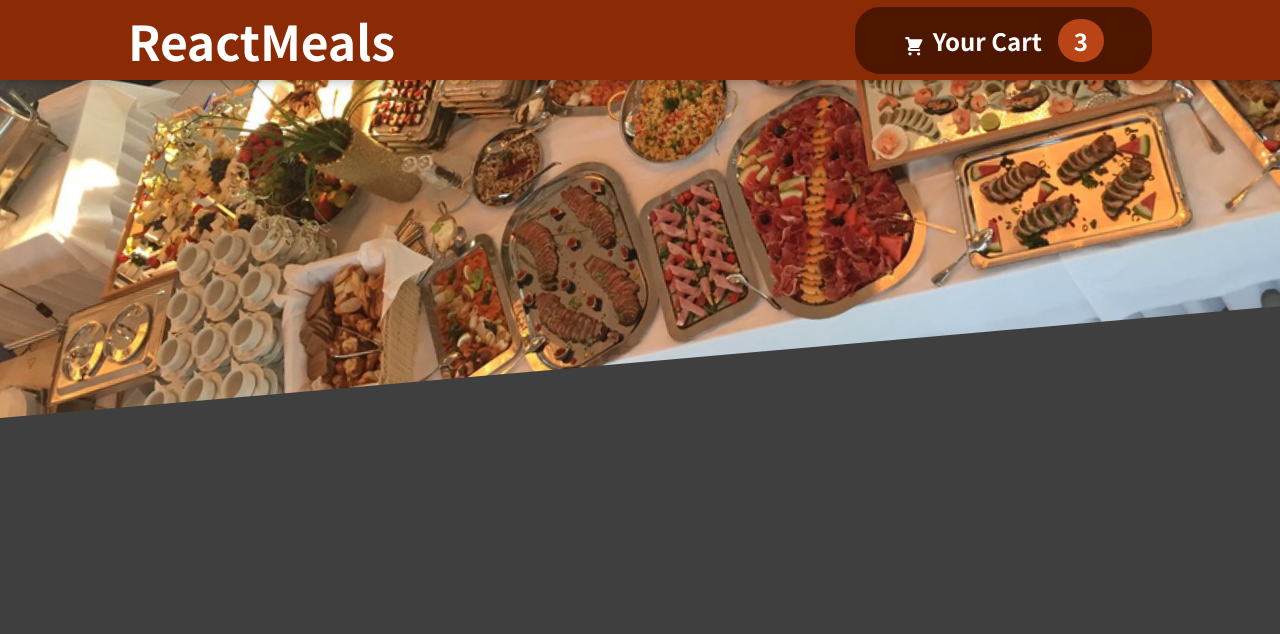
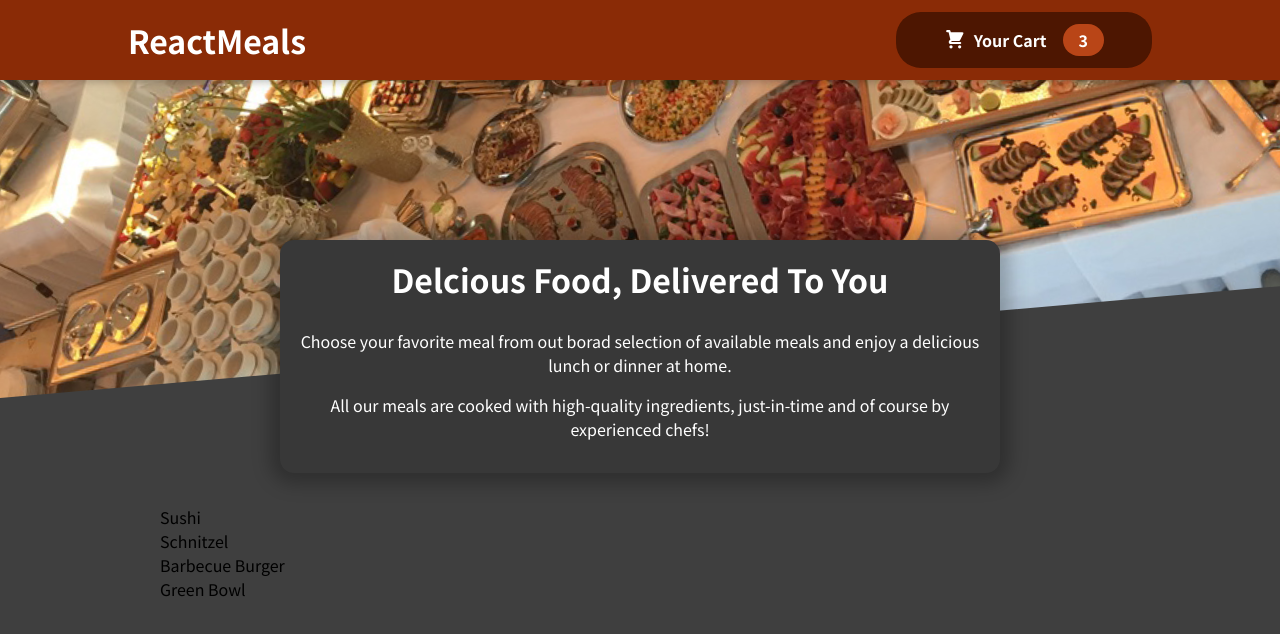
Before and after one commit to ghanayemomar/DummyShoppingCartApp, a React (Create React App) app: page / in a window 1280 px wide. Shown: the top 634 px of the page. Built offline with nearby package versions, Linux system fonts and the light colour scheme.

Commit message:
135-Adding Meals Componen

```diff
--- a/src/App.js
+++ b/src/App.js
@@ -1,9 +1,13 @@
-import React from 'react'
-import Header from './components/Layout/Header'
+import React from "react";
+import Meals from "./components/Meals/Meals";
+import Header from "./components/Layout/Header";
 function App() {
   return (
     <React.Fragment>
-      <h2><Header/></h2>
+      <Header />
+      <main>
+        <Meals />
+      </main>
     </React.Fragment>
   );
 }
--- /dev/null
+++ b/src/components/Meals/AvailableMeals.js
@@ -0,0 +1,38 @@
+import React from "react";
+import classes from "./AvailableMeals.module.css";
+const DUMMY_MEALS = [
+  {
+    id: "m1",
+    name: "Sushi",
+    description: "Finest fish and veggies",
+    price: 22.99,
+  },
+  {
+    id: "m2",
+    name: "Schnitzel",
+    description: "A german specialty!",
+    price: 16.5,
+  },
+  {
+    id: "m3",
+    name: "Barbecue Burger",
+    description: "American, raw, meaty",
+    price: 12.99,
+  },
+  {
+    id: "m4",
+    name: "Green Bowl",
+    description: "Healthy...and green...",
+    price: 18.99,
+  },
+];
+
+const AvailableMeals = () => {
+  const mealsList = DUMMY_MEALS.map((meal) => <li>{meal.name}</li>);
+  return (
+    <section className={classes.meals}>
+      <ul>{mealsList}</ul>
+    </section>
+  );
+};
+export default AvailableMeals;
--- /dev/null
+++ b/src/components/Meals/AvailableMeals.module.css
@@ -0,0 +1,24 @@
+.meals {
+    max-width: 60rem;
+    width: 90%;
+    margin: 2rem auto;
+    animation: meals-appear 1s ease-out forwards;
+  }
+
+  .meals ul {
+    list-style: none;
+    margin: 0;
+    padding: 0;
+  }
+
+  @keyframes meals-appear {
+    from {
+      opacity: 0;
+      transform: translateY(3rem);
+    }
+
+    to {
+      opacity: 1;
+      transform: translateY(0);
+    }
+  }
--- /dev/null
+++ b/src/components/Meals/Meals.js
@@ -0,0 +1,11 @@
+import React from "react";
+import MealsSummry from "./MealsSummary";
+import AvailableMeals from "./AvailableMeals";
+
+const Meals = () => {
+  return <React.Fragment>
+    <MealsSummry/>
+    <AvailableMeals/>
+  </React.Fragment>;
+};
+export default Meals;
--- /dev/null
+++ b/src/components/Meals/MealsSummary.js
@@ -0,0 +1,18 @@
+import React from "react";
+import classes from './MealsSummry.module.css'
+const MealsSummry = () => {
+  return (
+    <section className={classes.summary}>
+      <h2>Delcious Food, Delivered To You</h2>
+      <p>
+        Choose your favorite meal from out borad selection of available meals
+        and enjoy a delicious lunch or dinner at home.
+      </p>
+      <p>
+        All our meals are cooked with high-quality ingredients, just-in-time and
+        of course by experienced chefs!
+      </p>
+    </section>
+  );
+};
+export default MealsSummry;
--- /dev/null
+++ b/src/components/Meals/MealsSummry.module.css
@@ -0,0 +1,18 @@
+.summary {
+    text-align: center;
+    max-width: 45rem;
+    width: 90%;
+    margin: auto;
+    margin-top: -10rem;
+    position: relative;
+    background-color: #383838;
+    color: white;
+    border-radius: 14px;
+    padding: 1rem;
+    box-shadow: 0 1px 18px 10px rgba(0, 0, 0, 0.25);
+  }
+
+  .summary h2 {
+    font-size: 2rem;
+    margin-top: 0;
+  }
```
Also changed, not shown: 1 other file (tests, documents, lock files or other folders).
